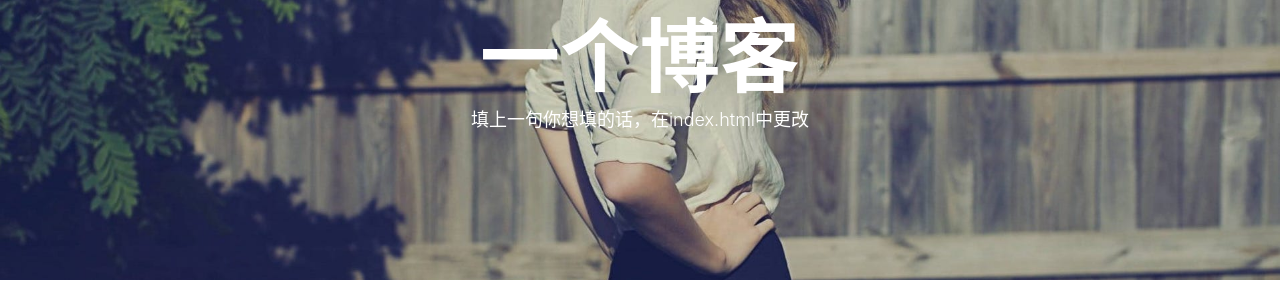
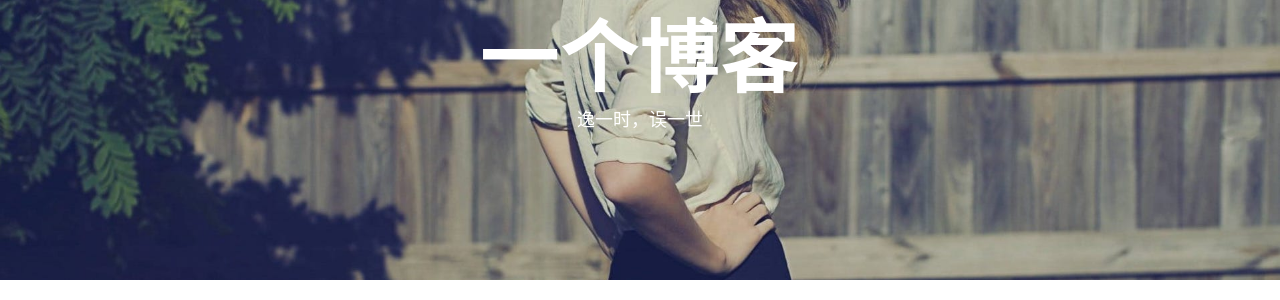
Before and after one commit to HXLH50K/hxlh50k.github.io, a Jekyll site: the page built from index.html, in a window 1280 px wide. Shown: the part 138-438 px from the top of the page. Built offline with Jekyll 4.4.1, drawn with Linux system fonts in a browser that asks for light colours; nearby versions of some CDN libraries; the list of posts is cut into pages by our own code; comment, search, counter and statistics services are not loaded.

Commit message:
modifiy sign

```diff
--- a/index.html
+++ b/index.html
@@ -1,6 +1,6 @@
 ---
 layout: page
-description: "填上一句你想填的话，在index.html中更改"
+description: "逸一时，误一世"
 ---
 
 {% for post in paginator.posts %}
```
